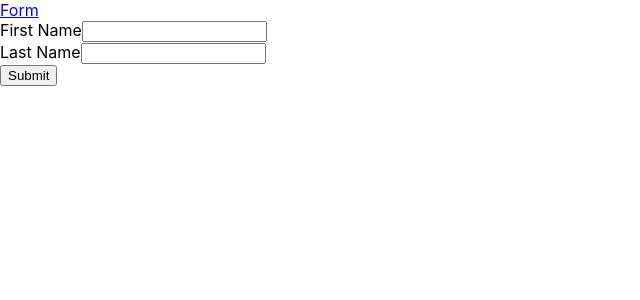
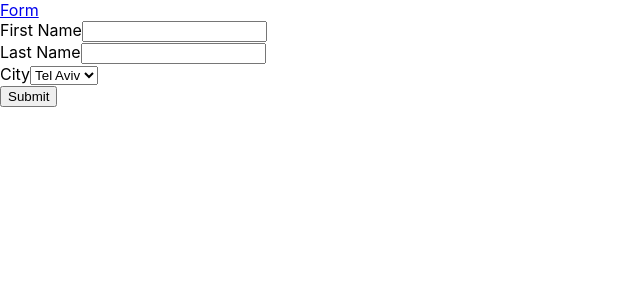
Before and after one commit to 18Kompot/react-libs, a React (Create React App) app: page /form in a window 1280 px wide. Shown: the top 300 px of the page, without its empty margins (0-640 px from the left). Built offline with nearby package versions, Linux system fonts and the light colour scheme.

Commit message:
formik validate

```diff
--- a/src/components/Form.tsx
+++ b/src/components/Form.tsx
@@ -1,9 +1,27 @@
 import { useFormik } from "formik";
+
+interface IError {
+  firstName?: string;
+  lastName?: string;
+  city?: string;
+}
 
 function Form() {
   const formik = useFormik({
     //Default values of fields
-    initialValues: { firstName: "", lastName: "" },
+    initialValues: { firstName: "", lastName: "", city: "Tel-Aviv" },
+
+    validate: (values) => {
+      const errors: IError = {};
+
+      if (values.firstName.length < 3) {
+        errors.firstName = "First name is too short";
+      }
+      if (values.lastName.length < 3) {
+        errors.lastName = "Last name is too short";
+      }
+      return errors;
+    },
 
     onSubmit: (values) => {
       //do something on submit..
@@ -22,7 +40,11 @@ function Form() {
             id="firstName"
             value={formik.values.firstName}
             onChange={formik.handleChange}
+            onBlur={formik.handleBlur}
           />
+          {formik.touched.firstName && formik.errors.firstName ? (
+            <div>{formik.errors.firstName}</div>
+          ) : null}
         </div>
         <div>
           <label>Last Name</label>
@@ -32,8 +54,25 @@ function Form() {
             id="lastName"
             value={formik.values.lastName}
             onChange={formik.handleChange}
+            onBlur={formik.handleBlur}
           />
+          {formik.touched.lastName && formik.errors.lastName ? (
+            <div>{formik.errors.lastName}</div>
+          ) : null}
         </div>
+        <div>
+          <label>City</label>
+          <select
+            name="city"
+            id="city"
+            value={formik.values.city}
+            onChange={formik.handleChange}
+          >
+            <option value="Tel-Aviv">Tel Aviv</option>
+            <option value="Haifa">Haifa</option>
+          </select>
+        </div>
+
         <button type="submit">Submit</button>
       </form>
     </div>
```
